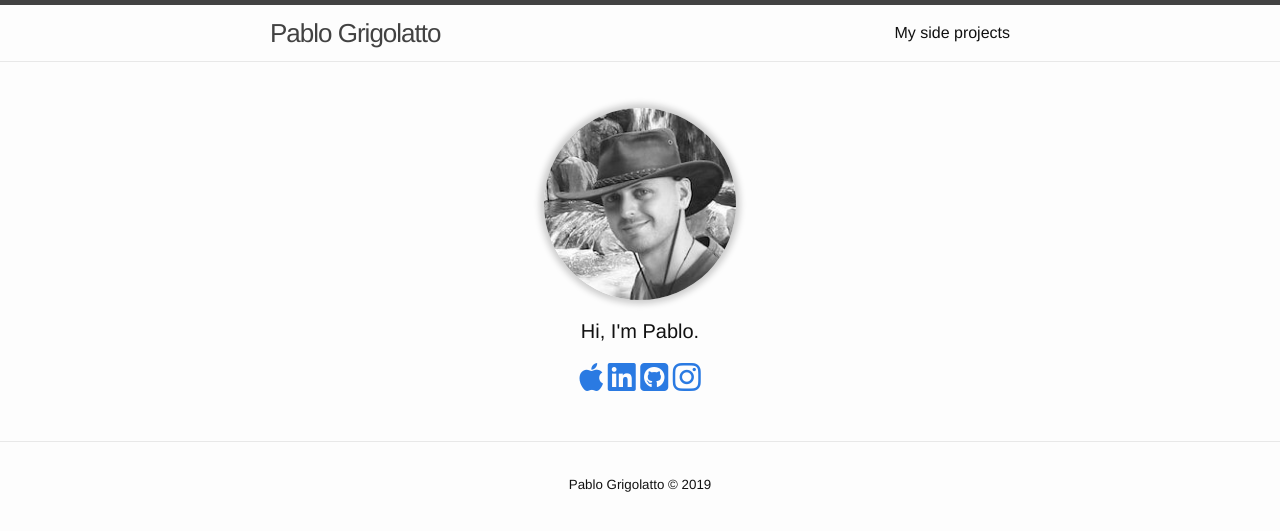
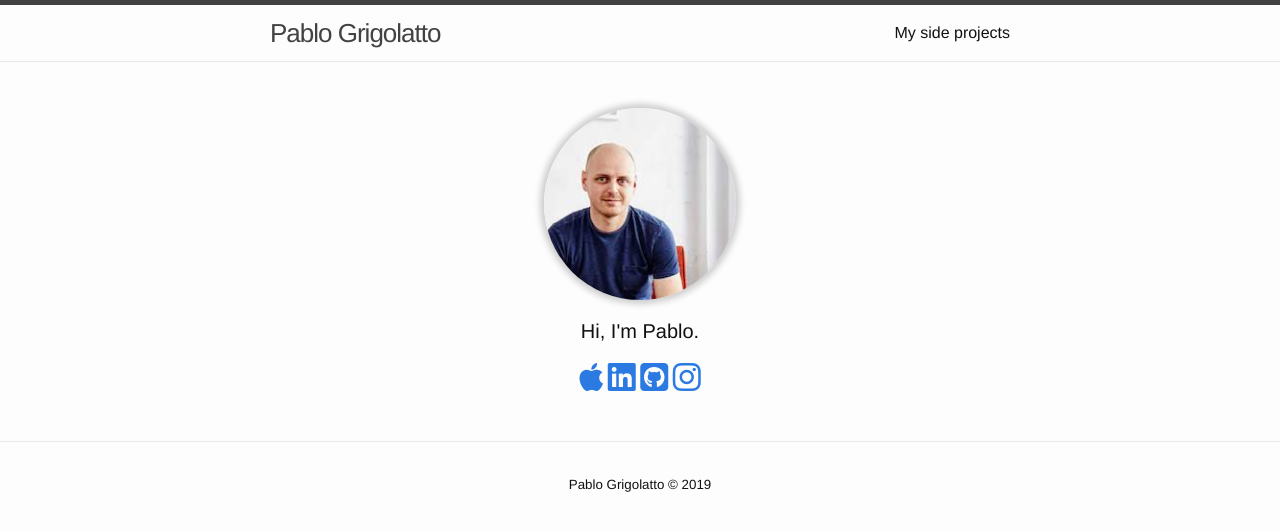
Before and after one commit to pablogrigo/pablogrigo.github.io, a Jekyll site: the page built from index.html, in a window 1280 px wide. Shown: the top 531 px of the page. Built offline with Jekyll 4.4.1, drawn with Linux system fonts in a browser that asks for light colours; nearby versions of some CDN libraries.

Commit message:
Updating profile picture

```diff
--- a/index.html
+++ b/index.html
@@ -4,7 +4,7 @@ layout: default
 
 <div class="home">
 
-  <img src="/images/picture.jpg" class="index-profile-picture shadow" alt="Profile picture" data-rjs="2">
+  <img src="/images/profile.jpg" class="index-profile-picture shadow" alt="Profile picture" data-rjs="2">
 
   <h1 class="page-heading">Hi, I'm Pablo.</h1>
 
```
Also changed, not shown: images/picture.jpg (deleted), images/picture@2x.jpg (deleted), images/profile.jpg (added), images/profile@2x.jpg (added).
